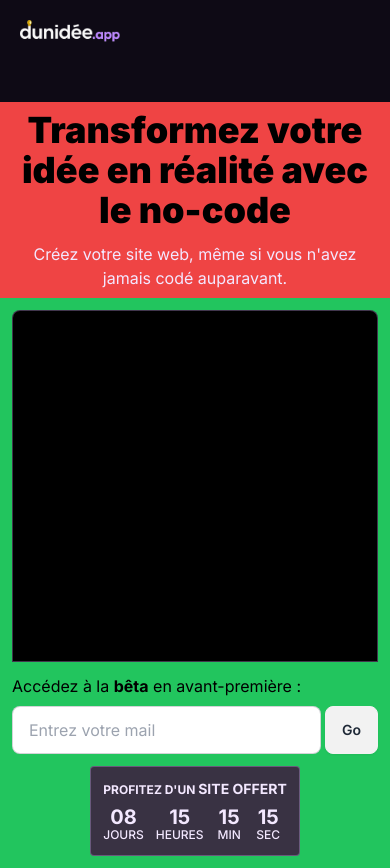
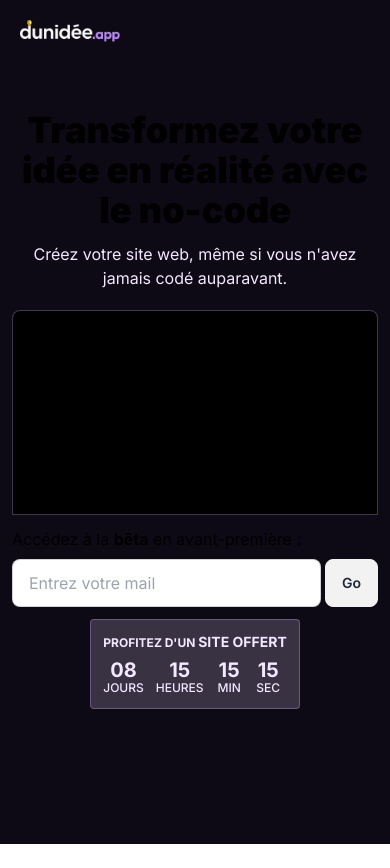
Before and after one commit to dunidee/dunidee-app-landing-page, a Next.js app: page / in a window 390 px wide. After the commit the page ends 844 px from the top, so only its background shows below. Built offline with nearby package versions, Linux system fonts and the light colour scheme.

Commit message:
responsiv : fixed

```diff
--- a/components/CanvasAnimation.tsx
+++ b/components/CanvasAnimation.tsx
@@ -1,6 +1,5 @@
 export const CanvasAnimation = () => {
     return <canvas
-    className="bg-black w-full rounded-t-lg border border-purple-300 border-opacity-30"
-    style={{ height: "22rem" }}
+    className="bg-black w-full rounded-t-lg border border-purple-300 border-opacity-30 aspect-video"
   ></canvas>
 }
--- a/components/Hero.tsx
+++ b/components/Hero.tsx
@@ -4,20 +4,23 @@ import { Countdown } from "./Countdown";
 export const Hero = () => {
   return (
     <section className="flex flex-col md:flex-row flex-nowrap justify-center mt-10">
-      <div className="basis-1/2 flex flex-col bg-red-500 p-2">
-        <h1 className="font-black text-center text-4xl">
+      <div className="basis-1/2 flex flex-col p-2 md:items-end">
+        <div className="text-container text-center md:text-start w-full md:w-4/5 lg:w-2/3 xl:w-3/5 2xl:w-1/2 md:mt-8 2xl:me-5">
+          <h1 className="font-black text-4xl sm:text-5xl xl:text-6xl">
             Transformez votre idée en réalité avec le no-code
           </h1>
-        <p className="pt-3 text-purple-100 text-center">
+          <p className="pt-3 text-purple-100 sm:text-lg">
             Créez votre site web, même si vous n'avez jamais codé auparavant.
           </p>
         </div>
-      <div className="basis-1/2 flex flex-col justify-center xl:justify-start bg-green-500 p-3">
+      </div>
+      <div className="basis-1/2 flex flex-col justify-center xl:justify-start p-3">
+        <div className="w-full lg:w-5/6 xl:w-4/5">
           <CanvasAnimation />
-        <div className="flex mt-3 flex-col-reverse sm:flex-row gap-3 sm:gap-0 items-center">
+          <div className="flex mt-3 flex-col-reverse sm:flex-row md:flex-col-reverse lg:flex-row gap-3 items-center">
             <Countdown />
-          <div className="flex flex-col w-full justify-end items-start sm:items-start">
-            <label className="mb-2">
+            <div className="flex flex-col w-full justify-end items-start">
+              <label className="mb-2 text-nowrap">
                 Accédez à la <span className="font-bold">bêta</span> en
                 avant-première :
               </label>
@@ -35,6 +38,7 @@ export const Hero = () => {
             </div>
           </div>
         </div>
+      </div>
     </section>
   );
 };
```
Lines whose indentation alone changed are shown as unchanged.
